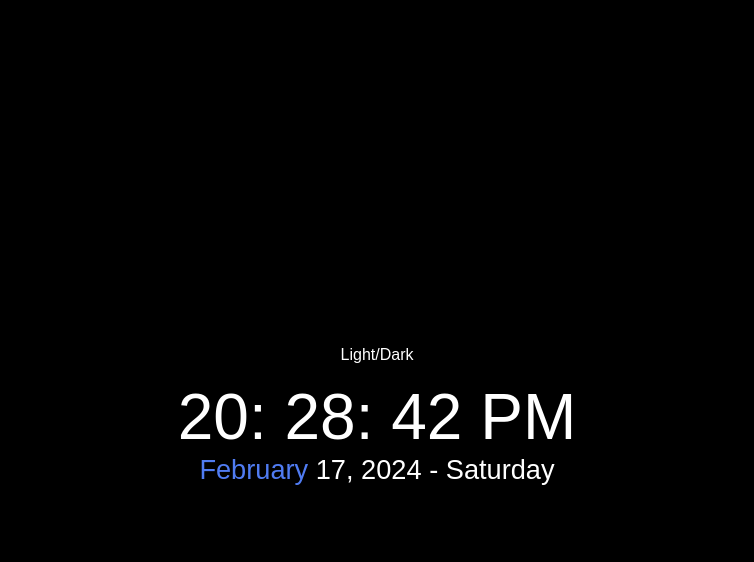
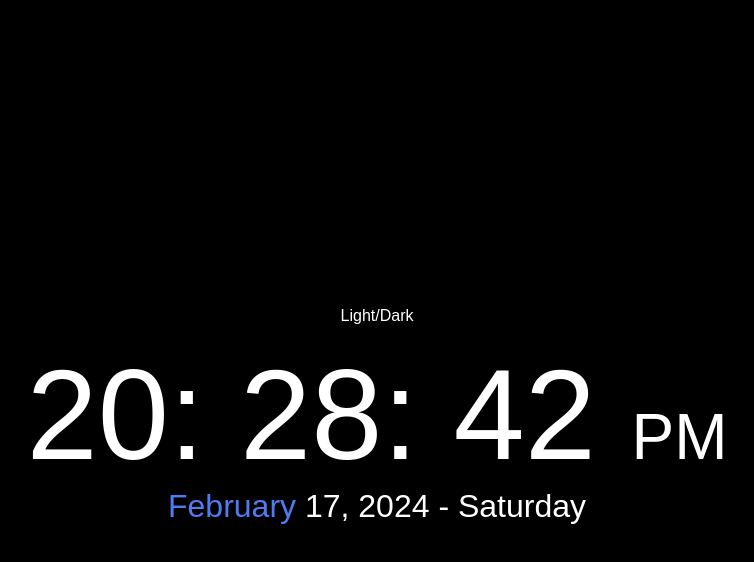
Before and after one commit to drubino8/clockapp, a plain HTML site: page index.html in a window 1280 px wide. Both pictures are taken after a click on the element "Light/Dark". Shown: the whole page, without its empty margins (263-1017 px from the left). Drawn offline with Linux system fonts and the light colour scheme; a web font is replaced by a local one.

Commit message:
Enlarged Time Font

```diff
--- a/style.css
+++ b/style.css
@@ -10,23 +10,22 @@ body {
 }
 
 /* main {
-    display: flex;
-    justify-content: center;
-    align-items: center;
+  display: grid;
+  gap: 1em;
 
-    flex-direction: column;
-
-    height: 100vh;
+  grid-template-columns: repeat(2, 1fr);
 } */
-
 
 /* temp styling */
 time {
-    font-size: 4rem;
+  font-size: 8em;
+/*   display: grid;
+
+  grid-template-columns: repeat(4, 1fr); */
 }
 
 date {
-    font-size: 1.7rem;
+  font-size: 2em;
 }
 
 .hours {
@@ -39,6 +38,7 @@ body {
 }
 
 .amOrPM {
+ font-size: 0.5em;
 }
 
 .month {
@@ -62,3 +62,7 @@ body {
 
 #switcher {
 }
+
+.dark .month {
+  color: 7bfbde;
+}
```
Lines whose indentation alone changed are shown as unchanged.
